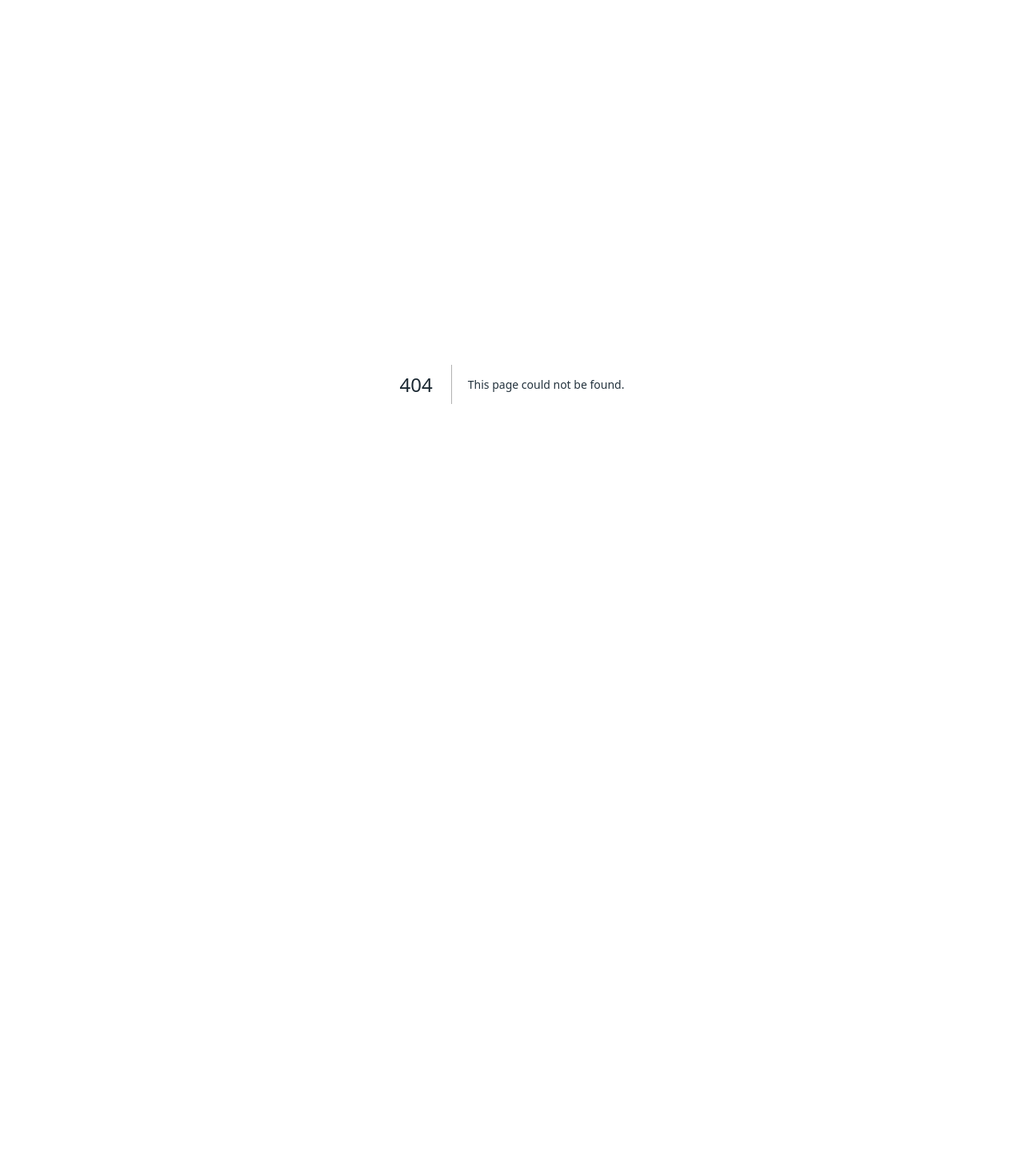
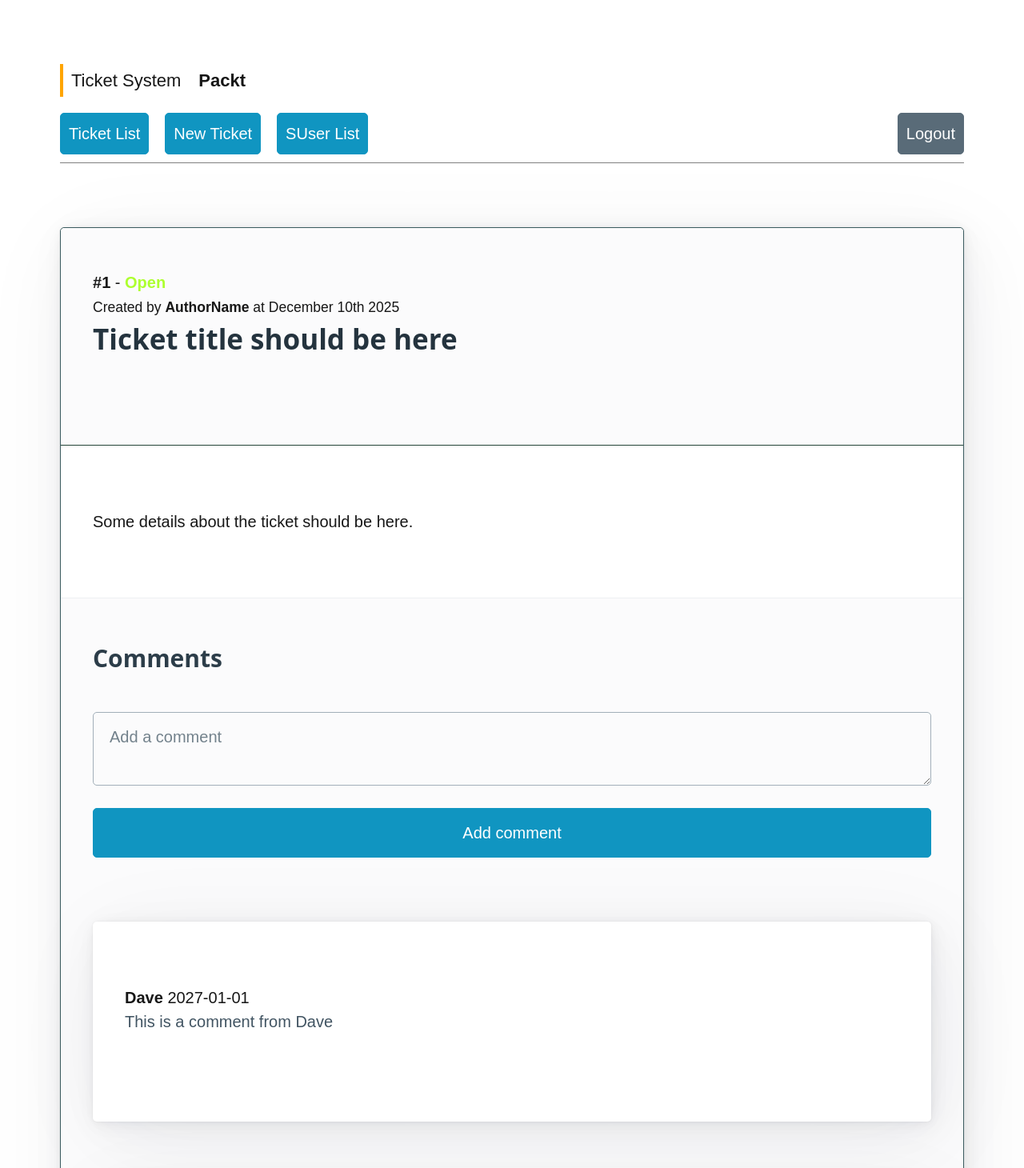
Before and after one commit to davidshq/ticket-system, a Next.js app: page /tickets/details/1 in a window 1280 px wide. Before the commit this address had no page. Shown: the top 1460 px of the page at 80% size. Before the commit the page ends 960 px from the top, so only its background shows below. Built offline with nearby package versions, Linux system fonts and the light colour scheme.

Commit message:
Should have committed these in bits...next time.

```diff
--- /dev/null
+++ b/src/app/tickets/Nav.js
@@ -0,0 +1,28 @@
+import Link from "next/link";
+export default function Nav() {
+  return(
+    <nav>
+      <ul>
+        <li>
+          <Link role="button" href="/tickets">Ticket List</Link>
+        </li>
+        <li>
+          <Link role="button" href="/tickets/new">New Ticket</Link>
+        </li>
+        <li>
+          <Link role="button" href="/tickets/users">SUser List</Link>
+        </li>
+      </ul>
+      <ul>
+        <li>
+          <Link
+            role="button"
+            href="/tickets/logout"
+            className="secondary">
+              Logout
+          </Link>
+        </li>
+      </ul>
+    </nav>
+  );
+}
--- /dev/null
+++ b/src/app/tickets/TenantName.js
@@ -0,0 +1,19 @@
+export default function TenantName(props) {
+  return (
+    <header style={{ marginBottom: "10px" }}>
+      <div
+        style={{
+          borderLeft: "4px solid orange",
+          display: "block",
+          padding: "4px 10px",
+          "fontSize": "1.1em",
+        }}
+      >
+        Ticket System
+        <strong style={{ marginLeft: "1em"}}>
+          {props.tenantName}
+        </strong>
+      </div>
+    </header>
+  );
+}
--- /dev/null
+++ b/src/app/tickets/details/[id]/TicketComments.js
@@ -0,0 +1,44 @@
+'use client';
+import { useRef } from "react";
+
+const comments = [
+  {
+    id: 1,
+    author: "Dave",
+    date: "2027-01-01",
+    content: "This is a comment from Dave",
+  },
+  {
+    id: 2,
+    author: "Alice",
+    date: "2027-01-02",
+    content: "This is a comment from Alice",
+  },
+];
+
+export function TicketComments() {
+  const commentRef = useRef(null);
+  return (
+    <footer>
+      <h3>Comments</h3>
+        <form
+          onSubmit={(event) => {
+            event.preventDefault();
+            alert("TODO: Add comment");
+          }}
+          >
+            <textarea ref={commentRef} placeholder="Add a comment" />
+            <button type="submit">Add comment</button>
+          </form>
+          <section>
+            {comments.map((comment) => (
+              <article key={comment.id}>
+                <strong>{comment.author}</strong>&nbsp;
+                <time>{comment.date}</time>
+                <p>{comment.content}</p>
+              </article>
+            ))}
+          </section>
+    </footer>
+  );
+}
--- /dev/null
+++ b/src/app/tickets/details/[id]/TicketDetails.module.css
@@ -0,0 +1,22 @@
+.ticketStatusGreen { color: greenyellow }
+.authorAndDate { color: var(--secondary) }
+.authorAndDate strong { color: var(--contrast) }
+.ticketDetails { border: 1px solid #3c5c60 }
+.ticketDetails > header { border-bottom: 1px solid #244538}
+.comment {
+  --color-card-brighter: color-mix(
+    in srgb,
+    var(--card-background-color),
+    var(--secondary) 20%
+  );
+  margin: 0;
+  padding: 0.7em 1em 0.7em;
+  background-color: var(--color-card-brighter);
+}
+.comment:not(:last-child) {
+  margin-bottom: 5px;
+}
+.comment time {
+  color: var(--secondary);
+  padding-left: 0.5em;
+}
--- /dev/null
+++ b/src/app/tickets/details/[id]/page.js
@@ -0,0 +1,24 @@
+import classes from "./TicketDetails.module.css";
+import { TicketComments } from "./TicketComments";
+
+export default async function TicketDetailsPage({ params }) {
+  const ticketParams = await params;
+  const id = ticketParams.id;
+
+  return (
+    <article className={classes.ticketDetails}>
+      <header>
+        <strong>#{id}</strong> - <strong className={classes.ticketStatusGreen}>Open</strong>
+        <br />
+        <small className={classes.AuthorDate}>
+          Created by <strong>AuthorName</strong> at{" "} <time>December 10th 2025</time>
+        </small>
+        <h2>Ticket title should be here</h2>
+      </header>
+      <section>
+        Some details about the ticket should be here.
+      </section>
+      <TicketComments />
+    </article>
+  );
+}
--- /dev/null
+++ b/src/app/tickets/layout.js
@@ -0,0 +1,14 @@
+import TenantName from "./TenantName";
+import Nav from "./Nav";
+
+export default function TicketsLayout(pageProps) {
+  return (
+   <>
+    <section style={{ borderBottom: "1px solid gray"}}>
+      <TenantName tenantName="Packt" />
+      <Nav />
+    </section>
+    <section>{pageProps.children}</section>
+   </>
+  );
+}
```
Also changed, not shown: src/app/tickets/TicketList.js (added, +23 -0 lines), src/app/tickets/page.js (added, +30 -0 lines).
